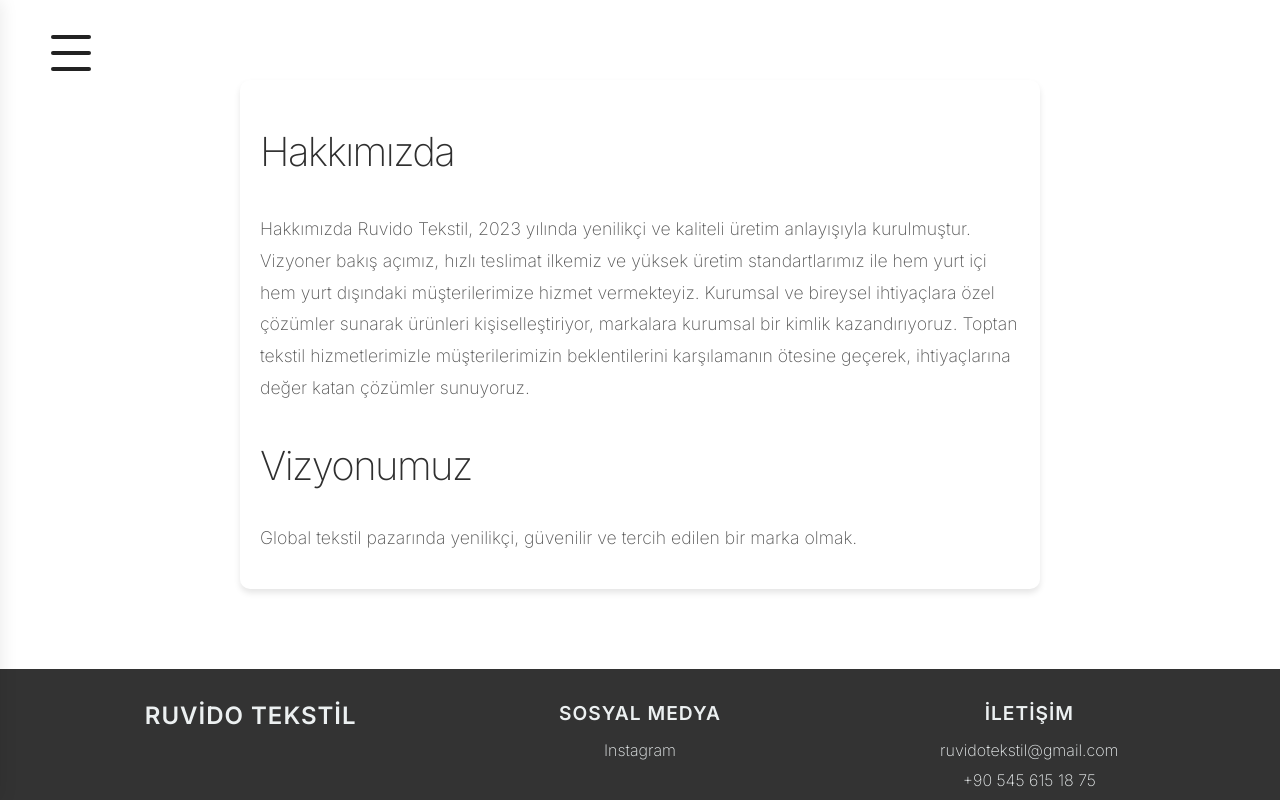
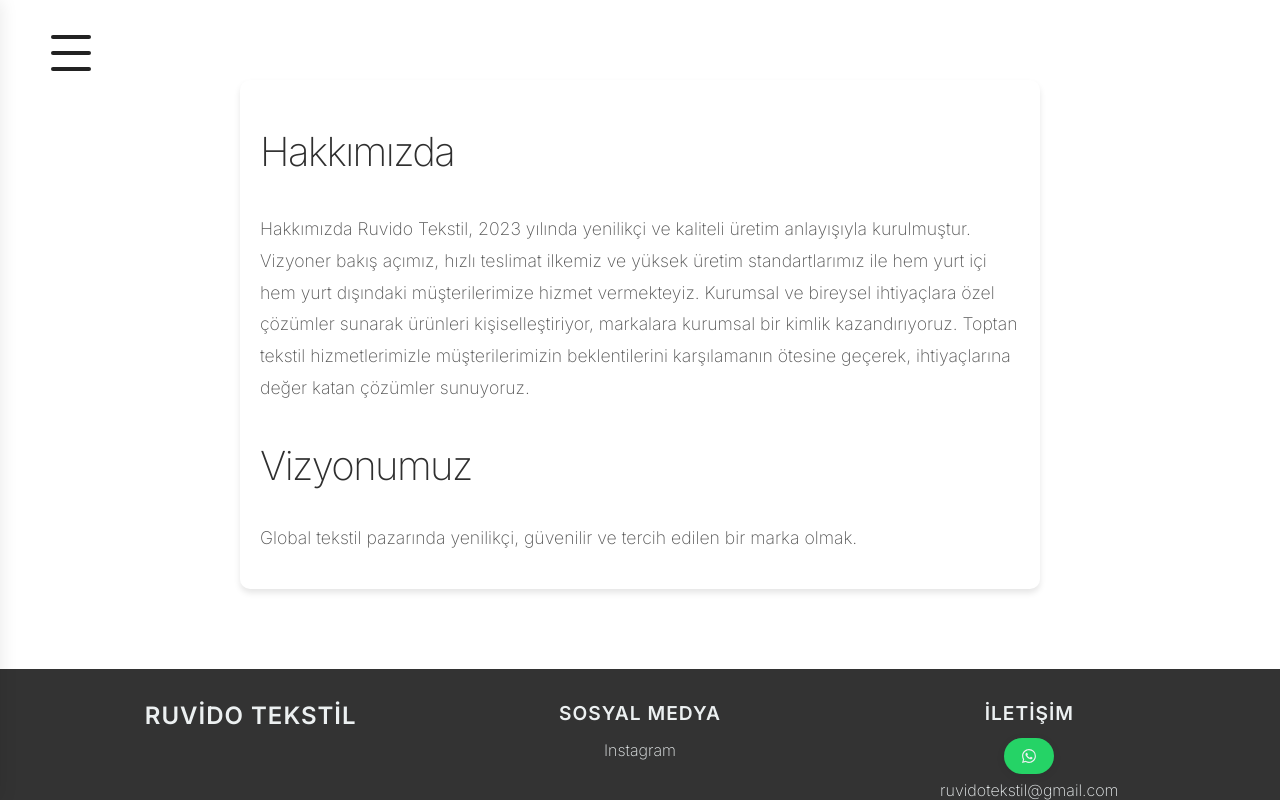
Before and after one commit to MertBlk/ruvidoTekstil, a React (Vite) app: page /about in a window 1280 px wide. Built offline with nearby package versions, Linux system fonts and the light colour scheme; the HTML template or start-up script is replaced by a standard one.

Commit message:
wp butonu geldi iletişim numaraları tıklanır oldu saç bandına görsel eklendi

```diff
--- a/src/Contact.jsx
+++ b/src/Contact.jsx
@@ -9,9 +9,22 @@
                 <div className="contact-details fade-in delay-200">
                     <h1>İletişim</h1>
                     <p><strong>Adres:</strong> Semerciler Çark Caddesi Adapazarı/Sakarya</p>
-                    <p><strong>Telefon:</strong> +90 545 615 18 75</p>
-                    <p><strong>Telefon:</strong> +90 545 833 49 25</p>
-                    <p><strong>Telefon:</strong> +90 538 895 96 61</p>
+                   <a
+                href="https://wa.me/905456151875"
+                target="_blank"
+                rel="noopener noreferrer"
+                className="whatsapp-button"
+              >
+                <svg xmlns="http://www.w3.org/2000/svg" width="16" height="16" fill="currentColor" class="bi bi-whatsapp" viewBox="0 0 16 16">
+                  <path d="M13.601 2.326A7.85 7.85 0 0 0 7.994 0C3.627 0 .068 3.558.064 7.926c0 1.399.366 2.76 1.057 3.965L0 16l4.204-1.102a7.9 7.9 0 0 0 3.79.965h.004c4.368 0 7.926-3.558 7.93-7.93A7.9 7.9 0 0 0 13.6 2.326zM7.994 14.521a6.6 6.6 0 0 1-3.356-.92l-.24-.144-2.494.654.666-2.433-.156-.251a6.56 6.56 0 0 1-1.007-3.505c0-3.626 2.957-6.584 6.591-6.584a6.56 6.56 0 0 1 4.66 1.931 6.56 6.56 0 0 1 1.928 4.66c-.004 3.639-2.961 6.592-6.592 6.592m3.615-4.934c-.197-.099-1.17-.578-1.353-.646-.182-.065-.315-.099-.445.099-.133.197-.513.646-.627.775-.114.133-.232.148-.43.05-.197-.1-.836-.308-1.592-.985-.59-.525-.985-1.175-1.103-1.372-.114-.198-.011-.304.088-.403.087-.088.197-.232.296-.346.1-.114.133-.198.198-.33.065-.134.034-.248-.015-.347-.05-.099-.445-1.076-.612-1.47-.16-.389-.323-.335-.445-.34-.114-.007-.247-.007-.38-.007a.73.73 0 0 0-.529.247c-.182.198-.691.677-.691 1.654s.71 1.916.81 2.049c.098.133 1.394 2.132 3.383 2.992.47.205.84.326 1.129.418.475.152.904.129 1.246.08.38-.058 1.171-.48 1.338-.943.164-.464.164-.86.114-.943-.049-.084-.182-.133-.38-.232"/>
+                </svg>
+              </a>
+                   <p>
+              <a href="tel:+905458334925" className="footer-phone-link">+90 545 833 49 25</a>
+            </p>
+            <p>
+              <a href="tel:+905388959661" className="footer-phone-link">+90 538 895 96 61</a>
+            </p>
                     <p><strong>E-posta:</strong>ruvidotekstil@gmail.com</p>
                     <p><strong>Konum:</strong> <a href="https://www.google.com/maps/@40.7749427,30.3936349,3a,43.6y,248.44h,89.2t/data=!3m7!1e1!3m5!1szTeOSHVYakHnb8WwgYeQcQ!2e0!6shttps:%2F%2Fstreetviewpixels-pa.googleapis.com%2Fv1%2Fthumbnail%3Fcb_client%3Dmaps_sv.tactile%26w%3D900%26h%3D600%26pitch%3D0.7972052147592308%26panoid%3DzTeOSHVYakHnb8WwgYeQcQ%26yaw%3D248.43609913088054!7i16384!8i8192?entry=ttu&g_ep=EgoyMDI1MDUwNy4wIKXMDSoASAFQAw%3D%3D" target="_blank" rel="noopener noreferrer">Google Haritalar'da Gör</a></p>
                 </div>
--- a/src/Footer.css
+++ b/src/Footer.css
@@ -97,7 +97,25 @@
   margin: 0;
   padding: 0;
 }
-
+.whatsapp-button {
+  width: 100%;
+  max-width: 50px;
+  display: inline-flex;
+  align-items: center;
+  gap: 8px;
+  background: #25D366;
+  color: #fff;
+  padding: 10px 18px;
+  border-radius: 30px;
+  font-weight: 600;
+  text-decoration: none;
+  font-size: 1.1rem;
+  box-shadow: 0 2px 8px rgba(0,0,0,0.08);
+  transition: background 0.2s;
+}
+.whatsapp-button:hover {
+  background: #1ebe57;
+}
 /* Küçük ekranlar için responsive tasarım */
 @media (max-width: 768px) {
   .footer-content {
--- a/src/Footer.jsx
+++ b/src/Footer.jsx
@@ -17,10 +17,24 @@
 
           <div className="footer-section">
             <h3>İletişim</h3>
+            <a
+                href="https://wa.me/905456151875"
+                target="_blank"
+                rel="noopener noreferrer"
+                className="whatsapp-button"
+              >
+                <svg xmlns="http://www.w3.org/2000/svg" width="16" height="16" fill="currentColor" class="bi bi-whatsapp" viewBox="0 0 16 16">
+                  <path d="M13.601 2.326A7.85 7.85 0 0 0 7.994 0C3.627 0 .068 3.558.064 7.926c0 1.399.366 2.76 1.057 3.965L0 16l4.204-1.102a7.9 7.9 0 0 0 3.79.965h.004c4.368 0 7.926-3.558 7.93-7.93A7.9 7.9 0 0 0 13.6 2.326zM7.994 14.521a6.6 6.6 0 0 1-3.356-.92l-.24-.144-2.494.654.666-2.433-.156-.251a6.56 6.56 0 0 1-1.007-3.505c0-3.626 2.957-6.584 6.591-6.584a6.56 6.56 0 0 1 4.66 1.931 6.56 6.56 0 0 1 1.928 4.66c-.004 3.639-2.961 6.592-6.592 6.592m3.615-4.934c-.197-.099-1.17-.578-1.353-.646-.182-.065-.315-.099-.445.099-.133.197-.513.646-.627.775-.114.133-.232.148-.43.05-.197-.1-.836-.308-1.592-.985-.59-.525-.985-1.175-1.103-1.372-.114-.198-.011-.304.088-.403.087-.088.197-.232.296-.346.1-.114.133-.198.198-.33.065-.134.034-.248-.015-.347-.05-.099-.445-1.076-.612-1.47-.16-.389-.323-.335-.445-.34-.114-.007-.247-.007-.38-.007a.73.73 0 0 0-.529.247c-.182.198-.691.677-.691 1.654s.71 1.916.81 2.049c.098.133 1.394 2.132 3.383 2.992.47.205.84.326 1.129.418.475.152.904.129 1.246.08.38-.058 1.171-.48 1.338-.943.164-.464.164-.86.114-.943-.049-.084-.182-.133-.38-.232"/>
+                </svg>
+              </a>
             <p>ruvidotekstil@gmail.com</p>
-            <p>+90 545 615 18 75</p>
-            <p>+90 545 833 49 25</p>
-            <p>+90 538 895 96 61</p>
+
+            <p>
+              <a href="tel:+905458334925" className="footer-phone-link">+90 545 833 49 25</a>
+            </p>
+            <p>
+              <a href="tel:+905388959661" className="footer-phone-link">+90 538 895 96 61</a>
+            </p>
           </div>
         </div>
 
--- a/src/ProductDetail.jsx
+++ b/src/ProductDetail.jsx
@@ -260,7 +260,7 @@
     },
 
     // Diğer Ürünler
-    { id: 51, name: 'Saç Bandı', category: 'Aksesuar', images: ['/sac.jpeg'],
+    { id: 51, name: 'Saç Bandı', category: 'Aksesuar', images: ['/sac.jpeg','/sacBandi2.jpeg'],
       description: 'Esnek yapısıyla her saç tipine uygundur.',
       details: {
         customization: 'Renk ve logo özelleştirmesi yapılabilir'
--- a/src/Products.jsx
+++ b/src/Products.jsx
@@ -7,7 +7,7 @@
     const [searchTerm, setSearchTerm] = useState('');
 
     const products = [
-        { id: 51, name: 'Saç Bandı', category: 'Saç Bandı', images: ['/sac.jpeg'],
+        { id: 51, name: 'Saç Bandı', category: 'Saç Bandı', images: ['/sac.jpeg', '/sacBandi2.jpeg'],
           description: 'Pratik ve kullanışlı saç bandı, Cırtsız.' },
         { id: 52, name: 'Spa ve Güzellik Merkezi İçin Saç Bandı', category: 'Saç Bandı', images: ['/sacBandi.jpeg'],
         description: 'Özel tasarım saç bandı.' },
```
Also changed, not shown: public/sacBandi2.jpeg (added).
